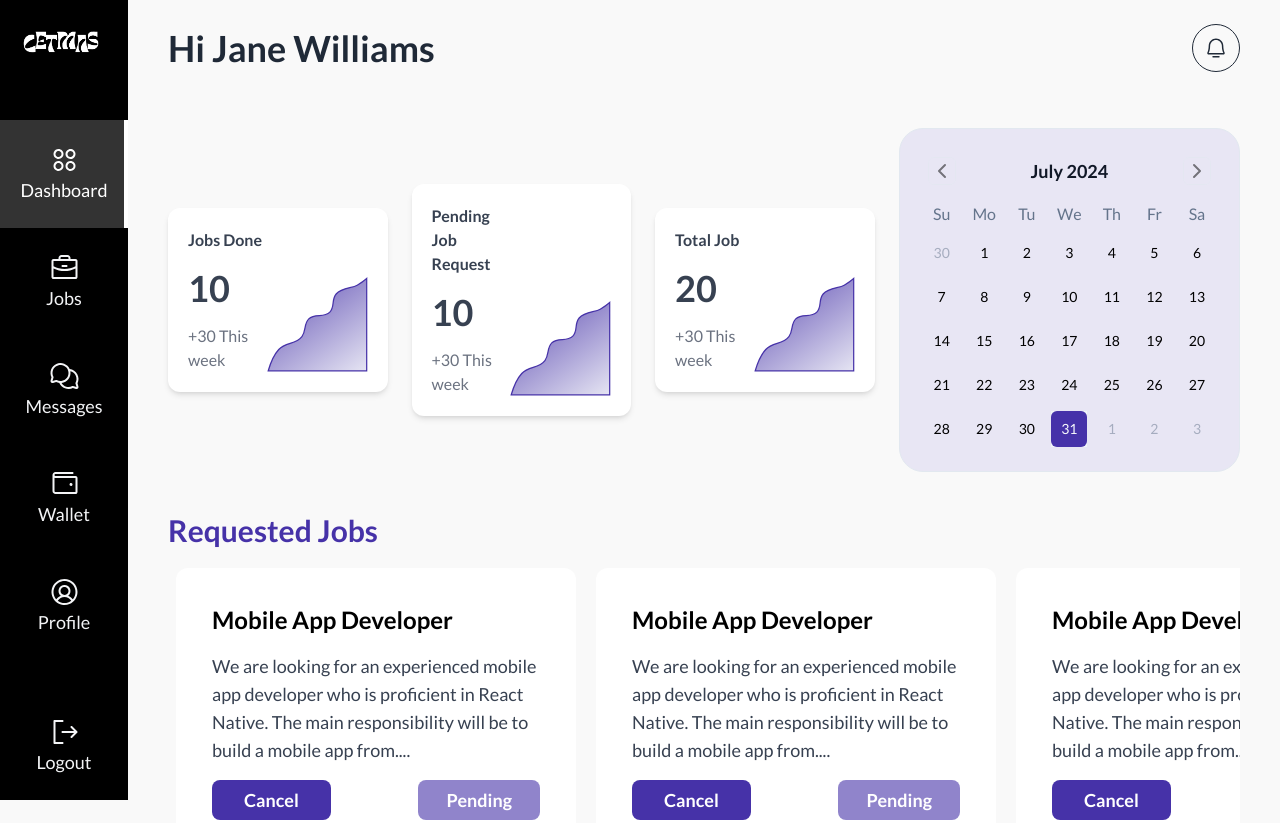
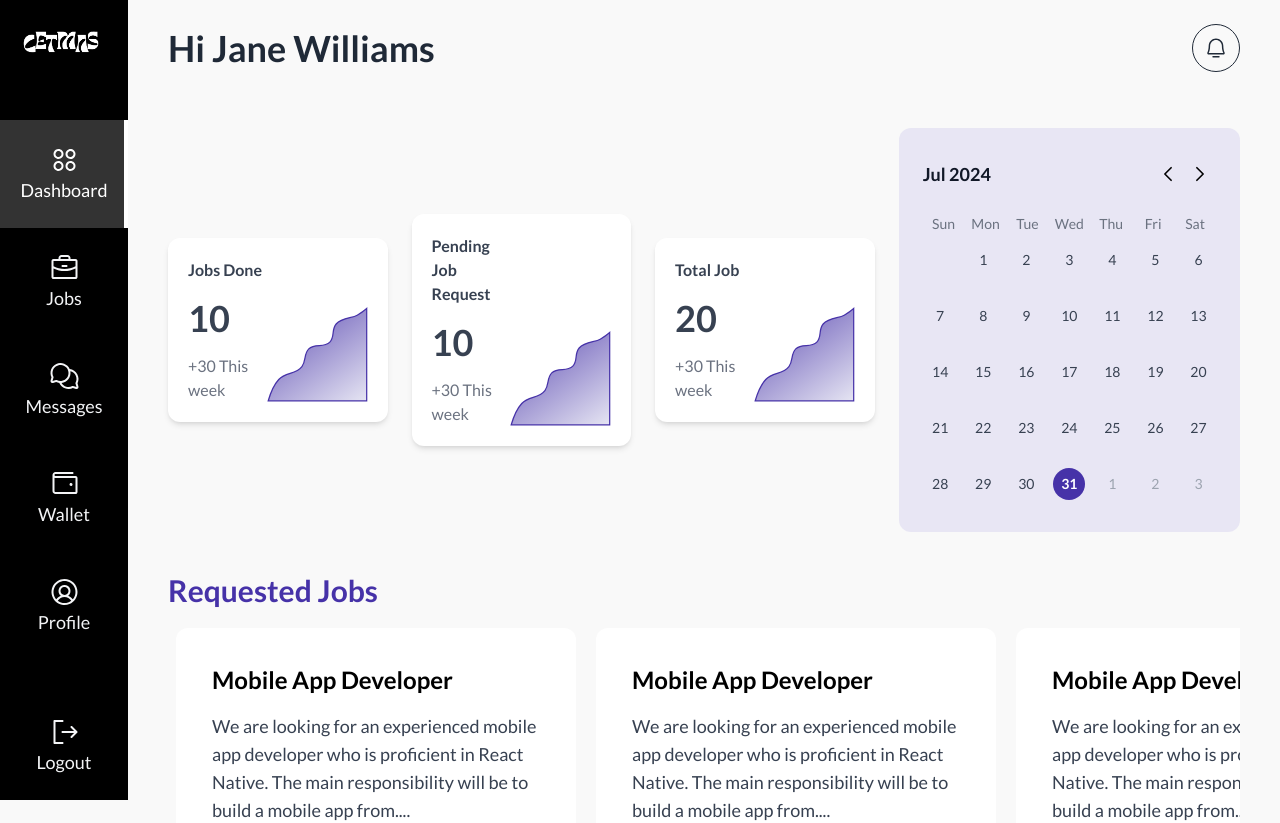
Before and after one commit to springboot20/CETMAS-LANDING-PAGE, a React (Vite) app: page /talent/dashboard in a window 1280 px wide. Shown: the top 823 px of the page. Built offline with nearby package versions, Linux system fonts and the light colour scheme; a web font is replaced by a local one.

Commit message:
calender components modified and updated

```diff
--- a/src/components/calender/Calendar.tsx
+++ b/src/components/calender/Calendar.tsx
@@ -0,0 +1,103 @@
+import React from "react";
+import { ChevronLeftIcon, ChevronRightIcon } from "@heroicons/react/24/outline";
+import { classNames } from "@/util";
+import { getDay, isEqual, isSameMonth, isToday, format } from "date-fns";
+import { useCalendar } from "@/hooks/useCalender";
+
+export const Calendar: React.FC = () => {
+  const {
+    firstDayCurrentMonth,
+    handleNextMonth,
+    handlePrevMonth,
+    newDays,
+    daysOfWeeks,
+    selectedDay,
+    setSelectedDay,
+    today,
+  } = useCalendar();
+
+  return (
+    <div className="rounded-xl bg-[#A79BE1B2]/20 p-4 sm:p-6 max-w-xl col-span-full sm:col-span-2">
+      <div className="flex items-center justify-between">
+        <h2 className="flex-auto font-semibold text-gray-900 text-lg capitalize">
+          {format(firstDayCurrentMonth, "MMM yyyy")}
+        </h2>
+        <button
+          onClick={handlePrevMonth}
+          className="flex flex-none items-center justify-center p-1.5 my-1.5"
+        >
+          <span className="sr-only">Previous month</span>
+          <ChevronLeftIcon
+            className="w-5 h-5"
+            aria-hidden={true}
+            strokeWidth={2}
+          />
+        </button>
+        <button
+          onClick={handleNextMonth}
+          className="flex flex-none items-center justify-center p-1.5 my-1.5"
+        >
+          <span className="sr-only">Next month</span>
+          <ChevronRightIcon
+            className="w-5 h-5"
+            aria-hidden={true}
+            strokeWidth={2}
+          />
+        </button>
+      </div>
+      <div className="grid grid-cols-7 mt-4 text-gray-500 text-sm leading-6 text-center">
+        {daysOfWeeks.map((day, index) => (
+          <div key={index}>{day}</div>
+        ))}
+      </div>
+      <div className="grid grid-cols-7 gap-2 text-sm">
+        {newDays.map((day, dayIndx) => (
+          <div
+            key={dayIndx}
+            className={classNames(
+              dayIndx === 0 && colStartClasses[getDay(day)],
+              "py-2",
+            )}
+          >
+            <button
+              onClick={() => {
+                setSelectedDay(day);
+                console.log(!isEqual(day, selectedDay));
+              }}
+              className={classNames(
+                isEqual(day, selectedDay) && "text-white",
+                !isEqual(day, selectedDay) && "hover:bg-white",
+                !isEqual(day, selectedDay) && isToday(day) && "text-gray-900",
+                !isEqual(day, selectedDay) &&
+                  !isToday(day) &&
+                  isSameMonth(day, today) &&
+                  "text-gray-700",
+                !isEqual(day, selectedDay) &&
+                  !isToday(day) &&
+                  !isSameMonth(day, today) &&
+                  "text-gray-400",
+                isEqual(day, selectedDay) && !isToday(day) && "bg-gray-400",
+                isToday(day) && "bg-[#4632A8] text-white",
+                isEqual(day, selectedDay) && isToday(day) && "font-semibold ",
+                "h-8 w-8 mx-auto flex transition text-sm items-center justify-center rounded-full cursor-pointer",
+              )}
+            >
+              <time dateTime={format(day, "d")}>
+                {day.getDate().toString().split("-").pop()?.replace(/^0/, "")}
+              </time>
+            </button>
+          </div>
+        ))}
+      </div>
+    </div>
+  );
+};
+let colStartClasses = [
+  "",
+  "col-start-2",
+  "col-start-3",
+  "col-start-4",
+  "col-start-5",
+  "col-start-6",
+  "col-start-7",
+];
--- a/src/components/card/Card.tsx
+++ b/src/components/card/Card.tsx
@@ -5,5 +5,5 @@ export const Card: React.FC<{ children: React.ReactNode; className: string }> =
   children,
   className,
 }) => {
-  return <div className={classNames('shadow-md p-5', className)}>{children}</div>;
+  return <div className={classNames('shadow-md p-4', className)}>{children}</div>;
 };
--- /dev/null
+++ b/src/context/CalenderContext.tsx
@@ -0,0 +1,58 @@
+import React, { useState, createContext } from "react";
+import {
+  add,
+  eachDayOfInterval,
+  endOfMonth,
+  endOfWeek,
+  format,
+  startOfToday,
+  parse,
+} from "date-fns";
+import { CalenderInterface } from "@/types/context";
+
+export const CalenderContext = createContext<CalenderInterface>(
+  {} as CalenderInterface,
+);
+
+export const CalenderProvider: React.FC<{ children: React.ReactNode }> = ({
+  children,
+}) => {
+  const daysOfWeeks = ["Sun", "Mon", "Tue", "Wed", "Thu", "Fri", "Sat"];
+
+  const today = startOfToday();
+  const [selectedDay, setSelectedDay] = useState(today);
+  const [currentMonth, setCurrentMonth] = useState(format(today, "MMM-yyyy"));
+  const firstDayCurrentMonth = parse(currentMonth, "MMM-yyyy", new Date());
+
+  const startDay = firstDayCurrentMonth;
+  const endDay = endOfWeek(endOfMonth(firstDayCurrentMonth));
+
+  const newDays = eachDayOfInterval({ start: startDay, end: endDay });
+
+  const handleNextMonth = () => {
+    let firstDayOfNextMonth = add(firstDayCurrentMonth, { months: 1 });
+    setCurrentMonth(format(firstDayOfNextMonth, "MMM-yyyy"));
+  };
+
+  const handlePrevMonth = () => {
+    let firstDayOfNextMonth = add(firstDayCurrentMonth, { months: -1 });
+    setCurrentMonth(format(firstDayOfNextMonth, "MMM-yyyy"));
+  };
+
+  return (
+    <CalenderContext.Provider
+      value={{
+        today,
+        firstDayCurrentMonth,
+        daysOfWeeks,
+        setSelectedDay,
+        selectedDay,
+        handlePrevMonth,
+        handleNextMonth,
+        newDays,
+      }}
+    >
+      {children}
+    </CalenderContext.Provider>
+  );
+};
--- /dev/null
+++ b/src/hooks/useCalender.tsx
@@ -0,0 +1,4 @@
+import { CalenderContext } from "@/context/CalenderContext";
+import { useContext } from "react";
+
+export const useCalendar = ()=> useContext(CalenderContext)
--- a/src/main.tsx
+++ b/src/main.tsx
@@ -2,11 +2,12 @@ import React from "react";
 import ReactDOM from "react-dom/client";
 import "./index.css";
 import App from "./App.tsx";
+import { CalenderProvider } from "./context/CalenderContext.tsx";
 
-ReactDOM.createRoot(
-  document.getElementById("root")!,
-).render(
+ReactDOM.createRoot(document.getElementById("root")!).render(
   <React.StrictMode>
-    <App />
+    <CalenderProvider>
+      <App />
+    </CalenderProvider>
   </React.StrictMode>,
 );
--- a/src/pages/dashboard/talent/TalentDashBoard.tsx
+++ b/src/pages/dashboard/talent/TalentDashBoard.tsx
@@ -1,19 +1,19 @@
-import React, { useState } from "react";
+import React from "react";
 import { Card } from "../../../components/card/Card";
 import { RequestedJobs } from "./components/RequestedJobs";
 import { RecommendedJobs } from "./components/RecommendedJobs";
-import { Calendar } from "@/shadcn/ui/calendar";
 import { GraphIcon } from "@/components/Icons";
+import { Calendar } from "@/components/calender/Calendar";
 
 export const TalentDashBoard: React.FC = () => {
-  const [date, setDate] = useState<Date | undefined>(new Date());
+
 
   return (
     <section className="mt-32 px-4 lg:px-10">
       <div className="mx-auto space-y-10">
         <div className="grid grid-cols-4 xl:grid-cols-6 gap-6">
-          <div className="grid grid-cols-1 gap-2 lg:grid-cols-3 lg:gap-6 xl:col-span-4 col-span-full place-contents-center place-items-center">
-            <Card className="shadow flex items-center col-span-full sm:col-span-1 bg-white w-full rounded-xl">
+          <div className="grid grid-cols-1 gap-2 lg:grid-cols-2 xl:grid-cols-3 lg:gap-6 xl:col-span-4 col-span-full place-contents-center place-items-center">
+            <Card className="sm:p-5 shadow flex items-center col-span-full sm:col-span-1 bg-white w-full rounded-xl">
               <div className="space-y-3 lg:space-y-4 w-full">
                 <h3 className="capitalize font-semibold block text-gray-700">
                   jobs done
@@ -31,7 +31,7 @@ export const TalentDashBoard: React.FC = () => {
               </div>
             </Card>
 
-            <Card className="shadow flex items-center col-span-full sm:col-span-1 bg-white w-full rounded-xl">
+            <Card className="sm:p-5 shadow flex items-center col-span-full sm:col-span-1 bg-white w-full rounded-xl">
               <div className="space-y-3 lg:space-y-4 w-full">
                 <h3 className="capitalize font-semibold text-gray-700">
                 pending job request
@@ -49,7 +49,7 @@ export const TalentDashBoard: React.FC = () => {
               </div>
             </Card>
 
-            <Card className="shadow flex items-center col-span-full sm:col-span-1 bg-white w-full rounded-xl">
+            <Card className="sm:p-5 shadow flex items-center col-span-full sm:col-span-1 bg-white w-full rounded-xl">
               <div className="space-y-3 lg:space-y-4 w-full">
                 <h3 className="capitalize font-semibold block text-gray-700">
                total job
@@ -67,13 +67,7 @@ export const TalentDashBoard: React.FC = () => {
               </div>
             </Card>
           </div>
-
-          <Calendar
-            mode="single"
-            selected={date}
-            onSelect={setDate}
-            className="rounded-3xl xl:w-full border col-span-full sm:col-span-1 sm:w-[30rem] p-6 lg:col-span-2 bg-[#A79BE1B2]/20 z-10"
-          />
+          <Calendar />
         </div>
 
         {/* Requested Jobs starts*/}
--- /dev/null
+++ b/src/types/context.ts
@@ -0,0 +1,10 @@
+export interface CalenderInterface {
+  newDays: Date[];
+  today: Date;
+  selectedDay: Date;
+  daysOfWeeks: string[];
+  firstDayCurrentMonth: Date;
+  handleNextMonth: () => void;
+  handlePrevMonth: () => void;
+  setSelectedDay: React.Dispatch<React.SetStateAction<Date>>;
+}
--- a/src/util/index.ts
+++ b/src/util/index.ts
@@ -1,4 +1,4 @@
-export const classNames = (...classes: (string | undefined)[]) => {
+export const classNames = (...classes: (string | boolean | undefined)[]) => {
   return classes.filter(Boolean).join(' ');
 };
 
```
